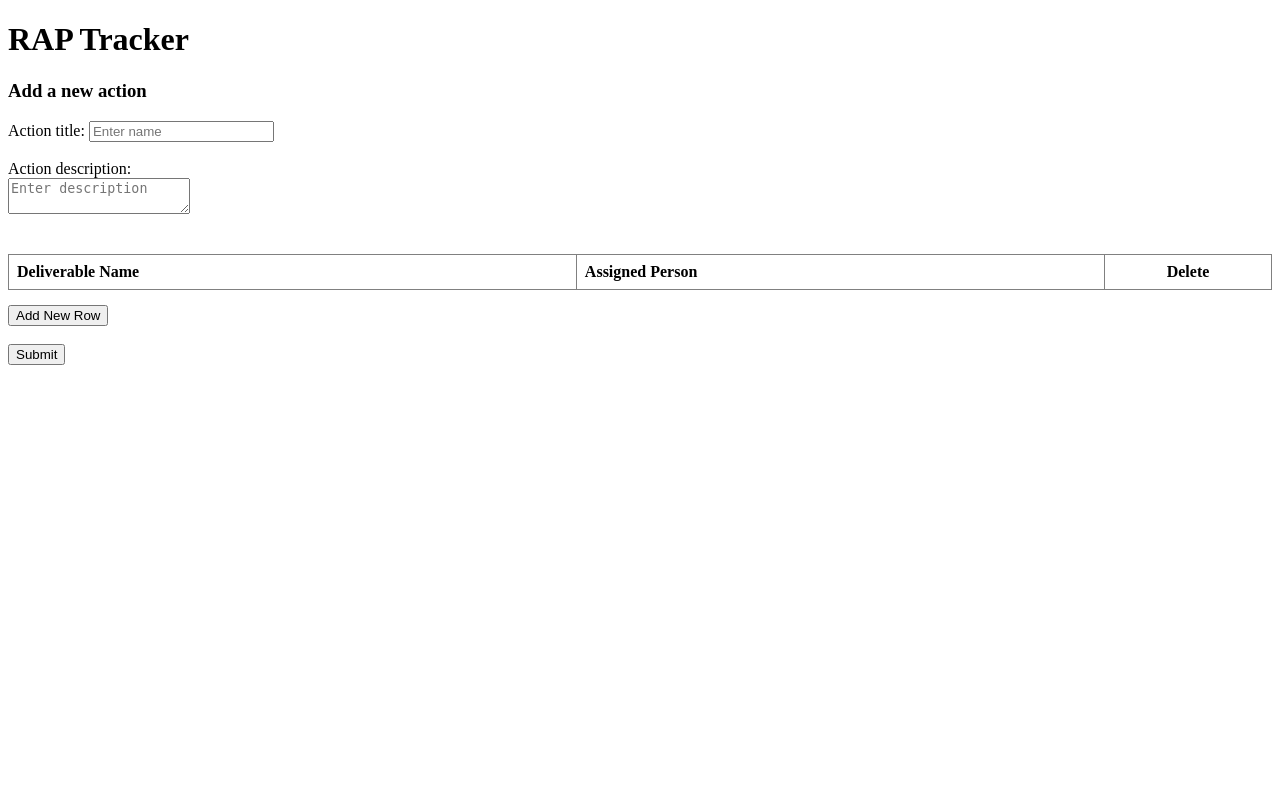
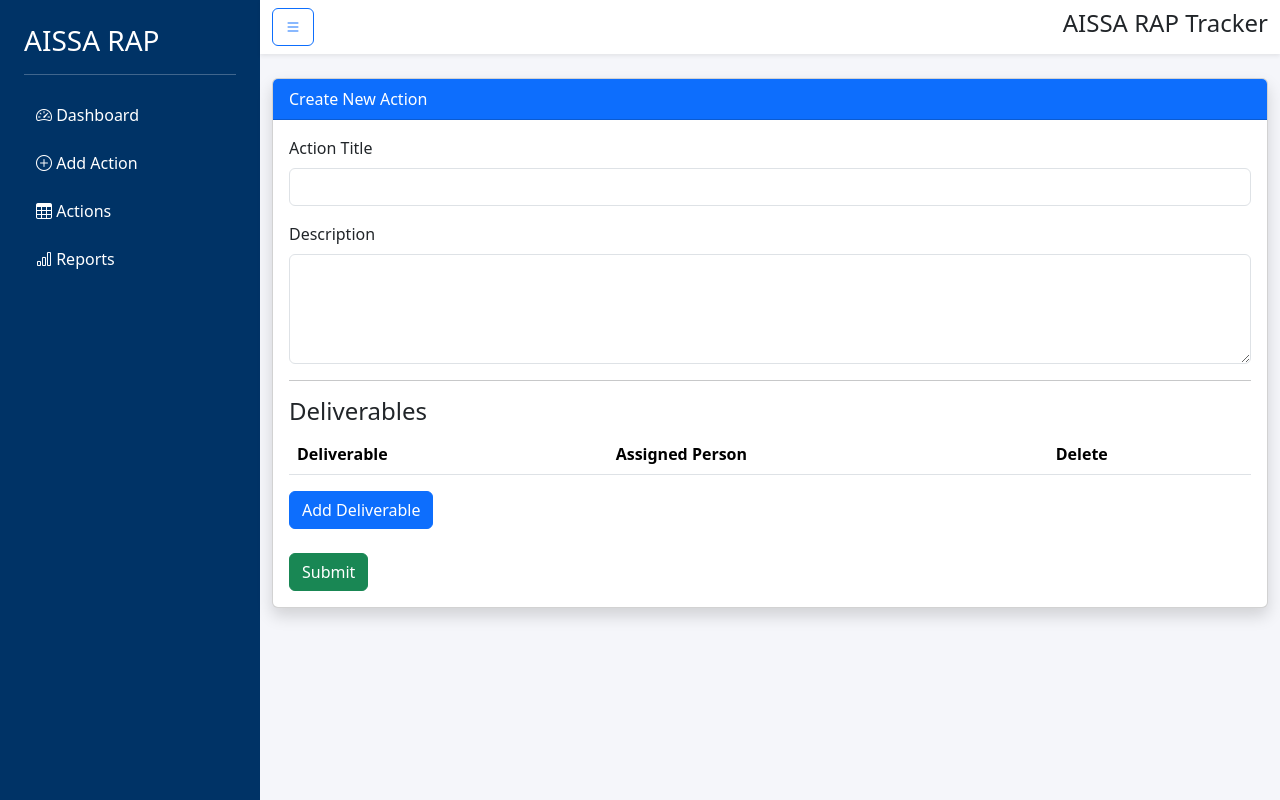
Before and after one commit to subtlePanzer/DT-2026-Iterative---RAP, a Flask app: page /action/new in a window 1280 px wide. Run offline with Flask 3, Linux system fonts and the light colour scheme; lists and menus that the app fills with data are empty.

Commit message:
Implement action management features and enhance templates
- Updated debug settings for improved debugging control.
- Added new routes and templates for action and deliverable details.
- Created a base template for consistent styling across pages.
- Introduced a new action creation form with dynamic deliverable management.
- Enhanced index and action detail pages for better user experience.
- Added requirements file for project dependencies.

```diff
--- a/debug.py
+++ b/debug.py
@@ -3,7 +3,7 @@ import time
 
 verbosity_level: int = 1
 start_time: float
-is_debug: bool = True
+is_debug: bool = False
 debug_path: str
 
 def init_debug(debug_override:str=''):
--- /dev/null
+++ b/requirements.txt
@@ -0,0 +1 @@
+Flask
--- a/templates/action.html
+++ b/templates/action.html
@@ -1,107 +1,88 @@
-<!DOCTYPE html>
+{% extends "base.html" %}
 
-<head>
-        <meta charset="UTF-8">
-        <title>RAP Tracker</title>
-</head>
+{% block title %}
+Action Detail
+{% endblock %}
 
-<body>
-        <h1>RAP Tracker</h1>
-        <h3>Add a new action</h3>
-        <form action="/submit" method="POST">
-                <label for="title">Action title:</label>
-                <input id="title" type="text" name="title" required placeholder="Enter name">
-                <br><br>
-                <label for="description">Action description:</label><br>
-                <textarea id="description" type="text" name="description" required
-                        placeholder="Enter description"></textarea>
-                <br><br><br>
+{% block styles %}
+<style>
+    body {
+        background-color: #f8f9fa;
+        font-family: 'Segoe UI', Tahoma, Geneva, Verdana, sans-serif;
+    }
+    .pillar-badge {
+        background-color: #e67e22;
+        color: white;
+        font-size: 0.9rem;
+        padding: 0.5em 1em;
+        text-transform: uppercase;
+        letter-spacing: 1px;
+    }
+    .card-metadata {
+        border-left: 4px solid #e67e22;
+        background-color: #fff;
+    }
+    .table-thead-custom {
+        background-color: #34495e;
+        color: white;
+    }
+</style>
+{% endblock %}
 
-                <table id="dynamicTable" border="1"
-                        style="border-collapse: collapse; width: 100%; margin-bottom: 15px;">
-                        <thead>
-                                <tr>
-                                        <th style="padding: 8px; text-align: left;">Deliverable Name</th>
-                                        <th style="padding: 8px; text-align: left;">Assigned Person</th>
-                                        <th style="padding: 8px; text-align: center; width: 150px;">Delete</th>
-                                </tr>
-                        </thead>
-                        <tbody>
-                        </tbody>
-                </table>
+{% block content %}
 
-                <button type="button" id="addRowBtn">Add New Row</button>
+<div class="container my-5">
+    <div class="mb-4">
+        <span class="badge rounded-pill pillar-badge mb-2">Pillar: {{ data.pillar }}</span>
+        <p class="text-muted fst-italic small">{{ data.pillar_description }}</p>
+    </div>
 
-                <br><br>
-                <button type="submit">Submit</button>
-        </form>
+    <div class="card card-metadata shadow-sm p-4 mb-5 rounded">
+        <h5 class="text-secondary uppercase mb-2" style="font-size: 0.85rem; font-weight: 700; letter-spacing: 0.5px;">CURRENT ACTION</h5>
+        <h3 class="h5 text-dark mb-0">{{ data.action_title }}</h3>
+    </div>
 
-        <script>
-                const tableBody = document.querySelector('#dynamicTable tbody');
-                const addRowBtn = document.getElementById('addRowBtn');
+    <div class="card shadow-sm">
+        <div class="card-header bg-white py-3">
+            <h4 class="h6 mb-0 text-dark font-weight-bold">Action Deliverables & Timelines</h4>
+        </div>
+        <div class="table-responsive">
+            <table class="table table-hover table-striped align-middle mb-0">
+                <thead class="table-thead-custom">
+                    <tr>
+                        <th scope="col" style="width: 25%;">Responsibility</th>
+                        <th scope="col" style="width: 15%;">Timeline</th>
+                        <th scope="col" style="width: 45%;">Deliverable</th>
+                        <th scope="col" style="width: 15%; text-align: center;">Actions</th>
+                    </tr>
+                </thead>
+                <tbody>
+                    {% for item in data.deliverables %}
+                    <tr>
+                        <td>
+                            <span class="fw-semibold text-secondary" style="font-size: 0.9rem;">
+                                {{ item.responsibility }}
+                            </span>
+                        </td>
+                        <td>
+                            <span class="badge bg-light text-dark border px-2 py-1 font-monospace" style="font-size: 0.85rem;">
+                                {{ item.timeline }}
+                            </span>
+                        </td>
+                        <td class="text-dark" style="font-size: 0.95rem;">
+                            {{ item.deliverable }}
+                        </td>
+                        <td class="text-center">
+                            <a href="{{ url_for('deliverable_detail', del_id=item.id) }}" class="btn btn-sm btn-outline-secondary shadow-sm fw-semibold" style="font-size: 0.85rem;">
+                                View Details
+                            </a>
+                        </td>
+                    </tr>
+                    {% endfor %}
+                </tbody>
+            </table>
+        </div>
+    </div>
+</div>
 
-                // Global array to store users fetched from the database
-                let userList = [];
-
-                // 1. Fetch the user list from your backend API when the page loads
-                async function fetchUsers() {
-                        try {
-                                const response = await fetch('/api/users');
-
-                                // If the server returned an error code (like 500), jump to the catch block
-                                if (!response.ok) {
-                                        throw new Error(`Server returned status ${response.status}`);
-                                }
-
-                                const data = await response.json();
-
-                                // Check if data is actually an array before saving it
-                                if (Array.isArray(data)) {
-                                        userList = data;
-                                } else {
-                                        throw new Error("Data received from server is not an array");
-                                }
-
-                        } catch (error) {
-                                console.error("Error fetching users:", error);
-                                // FORCE userList to be a valid array so .map() doesn't crash the button
-                                userList = [{ id: "", name: "Database offline / Error loading users" }];
-                        }
-                }
-                // 2. Function to generate the <select> HTML options string
-                function generateUserOptions() {
-                        return userList
-                                .map(user => `<option value="${user.name}">${user.name}</option>`)
-                                .join('');
-                }
-
-                // 3. Add new row with the dynamic dropdown
-                addRowBtn.addEventListener('click', () => {
-                        const row = document.createElement('tr');
-
-                        row.innerHTML = `
-                    <td style="padding: 8px;"><input type="text" name="itemName[]" required placeholder="Enter name"></td>
-
-            <td style="padding: 8px;">
-              <select name="userId[]" required style="width: 100%; padding: 4px;">
-                <option value="" disabled selected>Select a user...</option>
-                ${generateUserOptions()}
-              </select>
-            </td>
-                    <td style="padding: 8px; text-align: center;">
-                        <button type="button" class="delete-btn">X</button>
-                      </td>
-          `;
-
-                        // Delete row functionality
-                        row.querySelector('.delete-btn').addEventListener('click', () => {
-                                row.remove();
-                        });
-
-                        tableBody.appendChild(row);
-                });
-
-                // Initialize the app by fetching users first
-                fetchUsers();
-        </script>
-</body>
+{% endblock %}
--- /dev/null
+++ b/templates/base.html
@@ -0,0 +1,132 @@
+<!DOCTYPE html>
+<html lang="en">
+
+<head>
+    <meta charset="UTF-8">
+    <title>{% block title %}AISSA RAP Tracker{% endblock %}</title>
+
+    <meta name="viewport" content="width=device-width, initial-scale=1">
+
+    <link
+        href="https://cdn.jsdelivr.net/npm/bootstrap@5.3.7/dist/css/bootstrap.min.css"
+        rel="stylesheet">
+
+    <link
+        href="https://cdn.jsdelivr.net/npm/bootstrap-icons@1.13.1/font/bootstrap-icons.css"
+        rel="stylesheet">
+
+    <style>
+
+        body{
+            overflow-x:hidden;
+            background:#f5f6fa;
+        }
+
+        #sidebar{
+            width:260px;
+            min-height:100vh;
+            background:#003366;
+        }
+
+        .sidebar-link{
+            color:white;
+            text-decoration:none;
+            padding:12px;
+            display:block;
+            border-radius:10px;
+        }
+
+        .sidebar-link:hover{
+            background:#0d6efd;
+        }
+
+    </style>
+
+    {% block styles %}{% endblock %}
+
+</head>
+
+<body>
+
+<div class="d-flex">
+
+    <!-- Sidebar -->
+    <div id="sidebar" class="collapse collapse-horizontal show">
+
+        <div class="p-4">
+
+            <h3 class="text-white">
+                AISSA RAP
+            </h3>
+
+            <hr class="text-white">
+
+            <a href="/" class="sidebar-link">
+                <i class="bi bi-speedometer2"></i>
+                Dashboard
+            </a>
+
+            <a href="/action/new" class="sidebar-link">
+                <i class="bi bi-plus-circle"></i>
+                Add Action
+            </a>
+
+            <a href="/actions" class="sidebar-link">
+                <i class="bi bi-table"></i>
+                Actions
+            </a>
+
+            <a href="/reports" class="sidebar-link">
+                <i class="bi bi-bar-chart"></i>
+                Reports
+            </a>
+
+        </div>
+
+    </div>
+
+
+    <!-- Main -->
+
+    <div class="flex-grow-1">
+
+        <nav class="navbar bg-white shadow-sm">
+
+            <div class="container-fluid">
+
+                <button
+                    class="btn btn-outline-primary"
+                    data-bs-toggle="collapse"
+                    data-bs-target="#sidebar">
+
+                    <i class="bi bi-list"></i>
+
+                </button>
+
+                <h4>
+                    AISSA RAP Tracker
+                </h4>
+
+            </div>
+
+        </nav>
+
+        <div class="container mt-4">
+
+            {% block content %}
+            {% endblock %}
+
+        </div>
+
+    </div>
+
+</div>
+
+<script src="https://cdn.jsdelivr.net/npm/bootstrap@5.3.7/dist/js/bootstrap.bundle.min.js"></script>
+
+{% block scripts %}
+{% endblock %}
+
+</body>
+
+</html>
--- /dev/null
+++ b/templates/new_action.html
@@ -0,0 +1,111 @@
+{% extends "base.html" %}
+
+{% block title %}
+New Action
+{% endblock %}
+
+{% block content %}
+
+<div class="card shadow">
+
+    <div class="card-header bg-primary text-white">
+
+        Create New Action
+
+    </div>
+
+    <div class="card-body">
+
+        <form action="/submit" method="POST">
+
+            <div class="mb-3">
+
+                <label class="form-label">
+                    Action Title
+                </label>
+
+                <input
+                    class="form-control"
+                    name="title"
+                    required>
+
+            </div>
+
+            <div class="mb-3">
+
+                <label class="form-label">
+                    Description
+                </label>
+
+                <textarea
+                    class="form-control"
+                    rows="4"
+                    name="description"
+                    required>
+
+                </textarea>
+
+            </div>
+
+            <hr>
+
+            <h4>
+                Deliverables
+            </h4>
+
+            <table class="table" id="dynamicTable">
+
+                <thead>
+
+                    <tr>
+
+                        <th>Deliverable</th>
+                        <th>Assigned Person</th>
+                        <th>Delete</th>
+
+                    </tr>
+
+                </thead>
+
+                <tbody>
+
+                </tbody>
+
+            </table>
+
+            <button
+                type="button"
+                class="btn btn-primary"
+                id="addRowBtn">
+
+                Add Deliverable
+
+            </button>
+
+            <br><br>
+
+            <button class="btn btn-success">
+
+                Submit
+
+            </button>
+
+        </form>
+
+    </div>
+
+</div>
+
+{% endblock %}
+
+{% block scripts %}
+
+<script>
+
+// Put your existing JavaScript here.
+// No need to rewrite the fetchUsers()
+// or dynamic row logic.
+
+</script>
+
+{% endblock %}
```
Also changed, not shown: host.py (+74 -2 lines), templates/deliverable_detail.html (added, +33 -0 lines), templates/index.html (+138 -8 lines), style.css (added).
